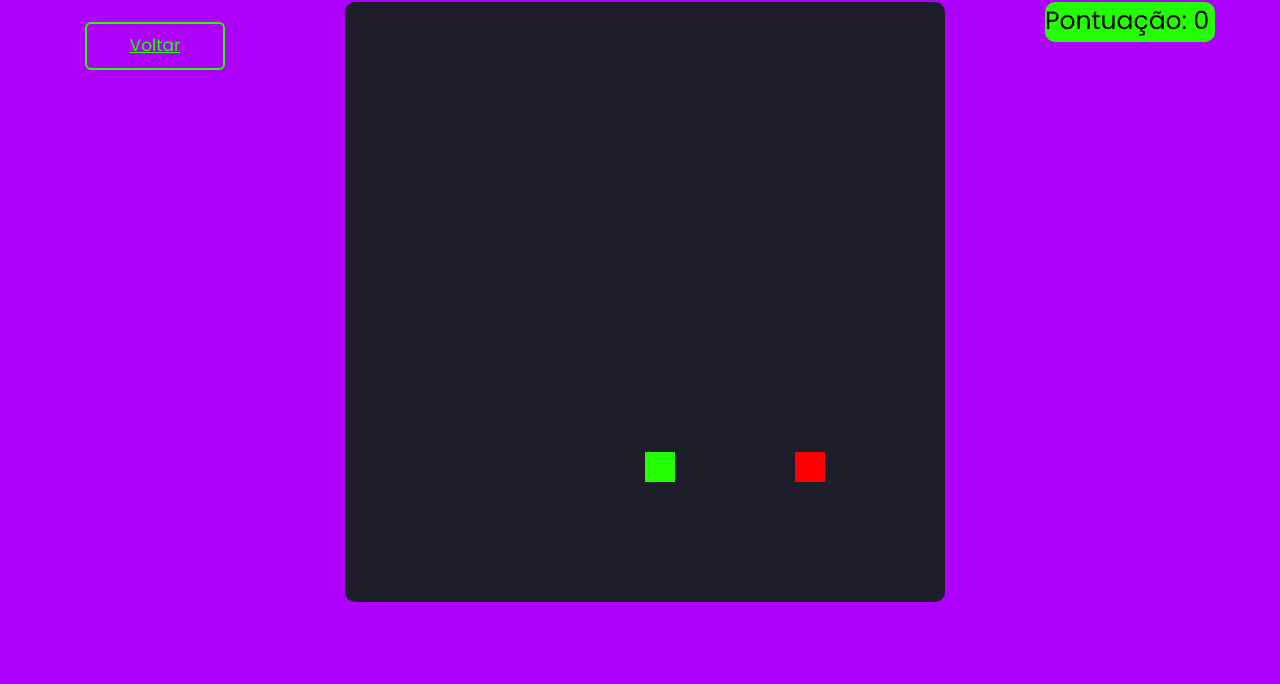
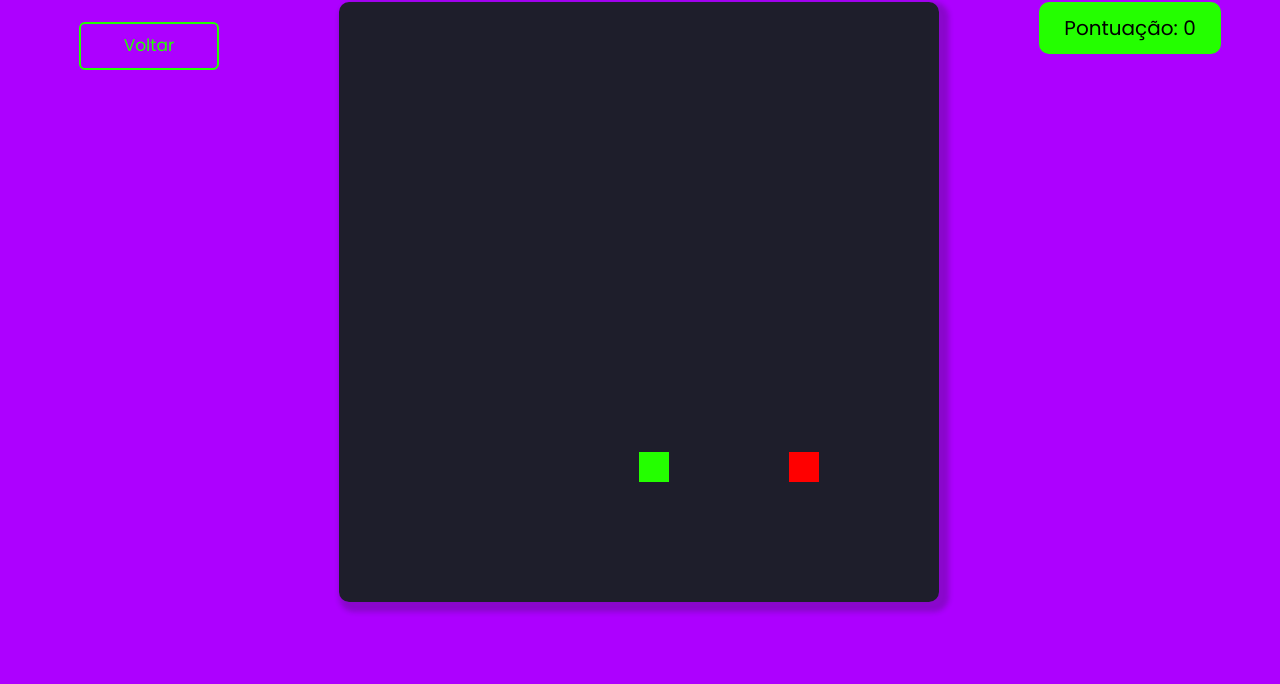
Before and after one commit to JoaoVitorLira/SnakeMania, a plain HTML site: page jogo.html in a window 1280 px wide. Shown: the part 116-800 px from the top of the page. Drawn offline with Linux system fonts and the light colour scheme.

Commit message:
Adições

```diff
--- a/jogo.html
+++ b/jogo.html
@@ -1,5 +1,5 @@
 <!DOCTYPE html>
-<html lang="en">
+<html lang="pt-br">
 
 <head>
     <meta charset="UTF-8">
--- a/main.js
+++ b/main.js
@@ -4,7 +4,7 @@ window.onload = function () {
     document.addEventListener("keydown", keyPush)
 
 
-    setInterval(jogo, 95); //define intervalo para uma função ser chamada no jog varias vezes (a cada 60 milisegundos)
+    setInterval(jogo, 95); //define intervalo para uma função ser chamada no jogo varias vezes (a cada 60 milisegundos)
 
 
     const vel = 1; //velocidade = quantas casas a cobrinha vai andar quando chamar a função jogo
@@ -22,7 +22,7 @@ window.onload = function () {
     tail = 5;//tamanho da cauda
 
     function jogo() {
-        px += vx; //posição onde a cobra ja está + a velocidade que ela tem, ou seja pra onde ela ta se movimentando
+        px += vx; //posição onde a cobra ja está + a velocidade que ela tem, ou seja pra onde ela esta se movimentando
         py += vy;
         if (px < -1) {
             alert("[GAME OVER] Você TROMBOU na parede!\nSua pontuação: " + pontuacao);
--- a/style.css
+++ b/style.css
@@ -2,6 +2,7 @@
     display: flex;
     text-align: center;
     border-radius: 10px;
+    box-shadow: 5px 5px 5px 5px #1e1e2b3d;
 }
 
 body{
@@ -20,7 +21,9 @@ body{
 }
 
 #pontos{
-  font-size: 25px;
+  font-size: 20px;
+  justify-content: center;
+  align-items: center;
   display: flex;
   color: black;
   font-family: 'Poppins', sans-serif;
@@ -28,18 +31,20 @@ body{
   height: 40px;
   width: 170px;
   border-radius: 10px;
+  padding: 6px;
 }
 
 .preto{
   background-color: #1e1e2b;
   display: flex;
-  margin-top: 5%;
+  margin-top: 7%;
   width: 800px;
   height: 500px;
   border-radius: 20px;
   justify-content: center;
   align-items: center;
   flex-direction: column;
+  box-shadow: 5px 5px 5px 5px #1e1e2b3d;
 }
 
 .logo{
@@ -74,6 +79,7 @@ body{
   border-radius: 6px;
   font-weight: 500;
   color: var(--color);
+  text-decoration: none;
  }
 
  .btn:before {
```
